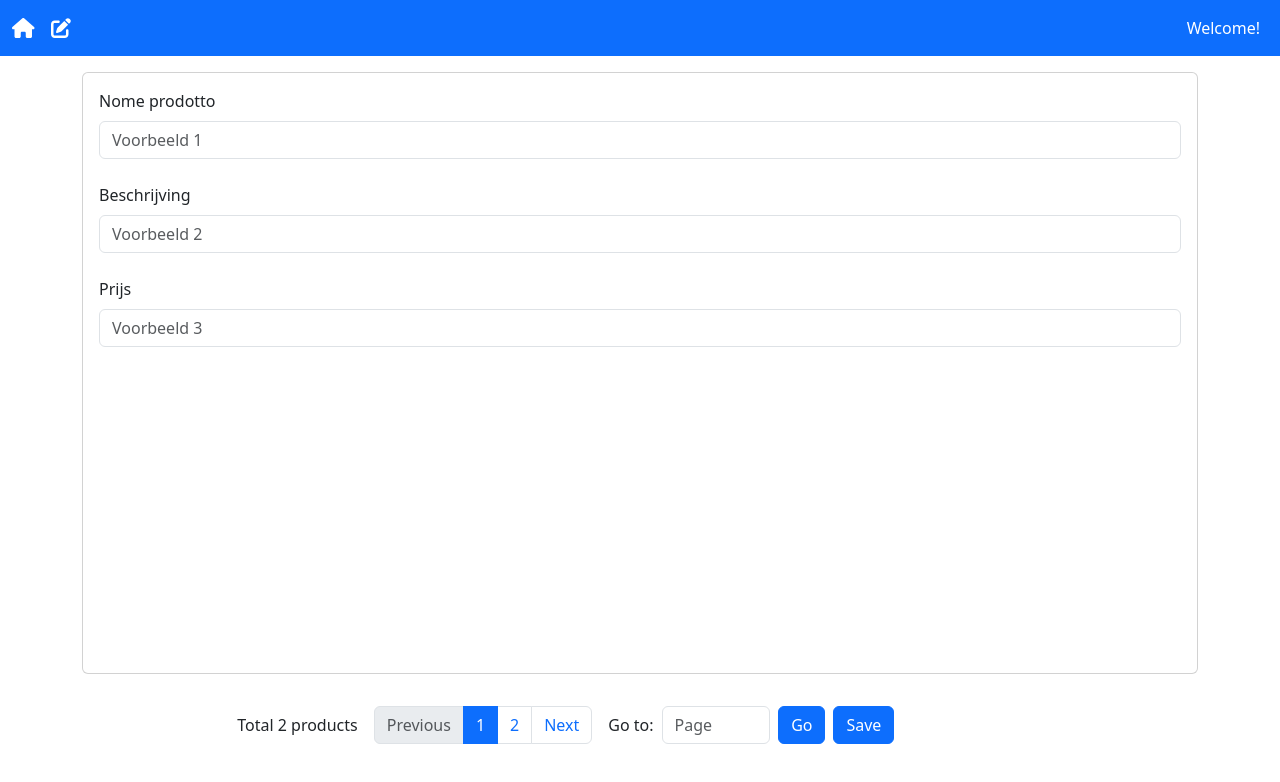
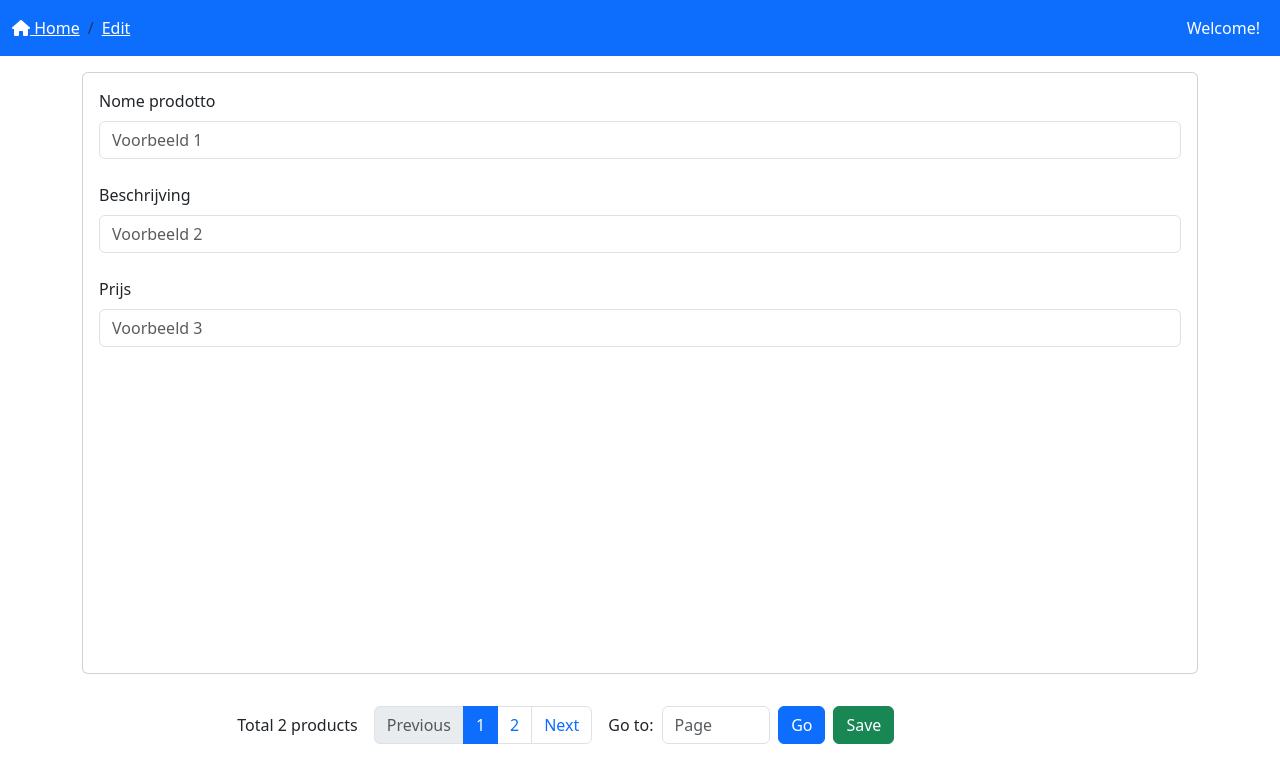
Before and after one commit to IvarOt/EVE-Frontend, a React (Vite) app in the folder eve-frontend/: page /editpage in a window 1280 px wide. Shown: the top 782 px of the page. Built offline with nearby package versions, Linux system fonts and the light colour scheme.

Commit message:
Added breadcrumbs

```diff
--- a/eve-frontend/src/components/Navbar.jsx
+++ b/eve-frontend/src/components/Navbar.jsx
@@ -1,25 +1,38 @@
 import { FontAwesomeIcon } from '@fortawesome/react-fontawesome';
 import { faHome, faPenToSquare } from '@fortawesome/free-solid-svg-icons';
-import { Link } from "react-router-dom";
-import { NavLink } from 'react-router-dom';
+import { NavLink, useLocation } from "react-router-dom";
 
 function Navbar() {
+    const location = useLocation();
+    const isEdit = location.pathname === "/editpage";
+
     return (
         <nav className="navbar navbar-expand-sm navbar-toggleable-sm navbar-light bg-primary box-shadow mb-3">
             <div className="container-fluid">
-        <a className="navbar-brand" href="/" style={{ color: 'white' }}>
-        <FontAwesomeIcon icon={faHome} />
-        </a>
-        <a className="navbar-brand" href="/editpage" style={{ color: 'white' }}>
-        <FontAwesomeIcon icon={faPenToSquare} />
-        </a>
                 <button className="navbar-toggler" type="button" data-bs-toggle="collapse" data-bs-target=".navbar-collapse" aria-controls="navbarSupportedContent"
                     aria-expanded="false" aria-label="Toggle navigation">
                     <span className="navbar-toggler-icon"></span>
                 </button>
-        <div className="navbar-collapse collapse d-sm-inline-flex justify-content-between">
-          <ul className="navbar-nav flex-grow-1">
-          </ul>
+
+                <div className="navbar-collapse collapse d-sm-inline-flex justify-content-between align-items-center">
+                    <nav aria-label="breadcrumb" className="d-flex">
+                        <ol className="breadcrumb bg-primary text-white mb-0">
+                            <li className="breadcrumb-item">
+                                <NavLink to="/" style={{ color: 'white' }}>
+                                    <FontAwesomeIcon icon={faHome} /> Home
+                                </NavLink>
+                            </li>
+                            {isEdit && (
+                                <li className="breadcrumb-item">
+                                    <NavLink to="/editpage" style={{ color: 'white' }}>
+                                        Edit
+                                    </NavLink>
+                                </li>
+                            )}
+                        </ol>
+                    </nav>
+
+
                     <ul className="navbar-nav ml-auto">
                         <li className="nav-item">
                             <span className="nav-link text-white">Welcome!</span>
@@ -28,7 +41,7 @@ function Navbar() {
                 </div>
             </div>
         </nav>
-    )
+    );
 }
 
-export default Navbar
+export default Navbar;
--- a/eve-frontend/src/pages/Edit-product.jsx
+++ b/eve-frontend/src/pages/Edit-product.jsx
@@ -136,7 +136,7 @@ function Editpage() {
                 placeholder="Page"
               />
               <button className="btn btn-primary me-2" onClick={handleGoToPage}>Go</button>
-              <button className="btn btn-primary" onClick={handleSave}>Save</button>
+              <button className="btn btn-success" onClick={handleSave}>Save</button>
             </div>
           </div>
         </div>
```
Lines whose indentation alone changed are shown as unchanged.
